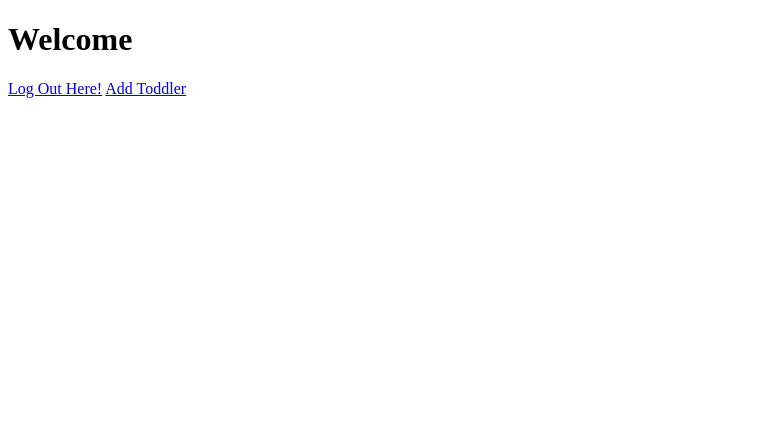
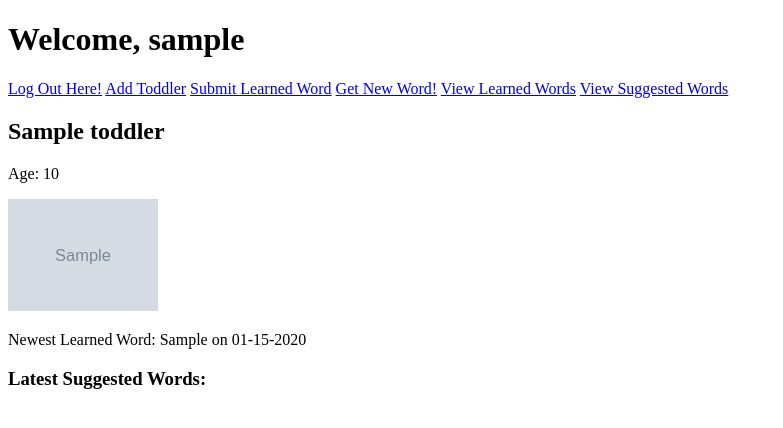
Before and after one commit to Jetsfan1970/TinyTalk, a Flask app: page /dashboard in a window 1280 px wide. Shown: the top 428 px of the page, without its empty margins (0-783 px from the left). Run offline with Flask 3, Linux system fonts and the light colour scheme; a user stored in the database is signed in; tables that the repository leaves empty hold one stand-in row (values such as "Sample post"); grey boxes marked "Sample" are stand-in pictures.

Commit message:
completed code flow and functionality

```diff
--- a/app.py
+++ b/app.py
@@ -1,16 +1,18 @@
 from flask import Flask, request, redirect, render_template, flash, url_for
-from models import db, connect_db, User, Toddler, Word, ToddlerWord, WordArt
+from models import db, connect_db, User, Toddler, Word, ToddlerWord, WordArt, SuggestedWord
 from flask_login import LoginManager, login_required, current_user, logout_user, login_user, UserMixin
 from flask_debugtoolbar import DebugToolbarExtension
-from forms import RegisterForm, LoginForm, AddToddlerForm
+from forms import RegisterForm, LoginForm, AddToddlerForm, AddLearnedWordForm, SuggestWordForm
 import requests
 from flask_bcrypt import Bcrypt
+from utilities import get_word_suggestion
+
 
 app = Flask(__name__)
 app.config['SQLALCHEMY_DATABASE_URI'] = 'postgresql:///tinytalk'
 app.config['SQLALCHEMY_TRACK_MODIFICATIONS'] = False
 app.config['SQLALCHEMY_ECHO'] = True
-app.config['SECRET_KEY'] = "dc2b223fffdfc3eefc14b6aafefb710ed97c4f002618648dd56c5c309a547c8b"
+app.config['SECRET_KEY'] = "secret"
 app.config['DEBUG_TB_INTERCEPT_REDIRECTS'] = False
 
 toolbar = DebugToolbarExtension(app)
@@ -27,7 +29,6 @@
     return User.query.get(int(user_id))
 
 @app.route('/')
-# add in method [GET] and [POST] to auth
 def homepage():
     return render_template('users/home.html')
 
@@ -42,7 +43,7 @@
             return redirect(url_for('dashboard'))
 
 
-        # If the password check fails, you might want to flash an error message
+
         else:
             flash('Login Unsuccessful. Please check username and password', 'danger')
 
@@ -69,50 +70,182 @@
 
 
 @app.route('/dashboard')
+@login_required
 def dashboard():
-    return render_template('users/dashboard.html')
+    toddler = Toddler.query.filter_by(user_id=current_user.id).first()
 
-@app.route('/add_toddler', methods=['GET','POST'])
+    # Fetch the most recent learned word
+    latest_word = None
+    if toddler:
+        latest_word = db.session.query(ToddlerWord, Word).join(Word).filter(ToddlerWord.toddler_id == toddler.id).order_by(ToddlerWord.learned_on.desc()).first()
+
+    # Fetch the 4 latest suggested words
+    latest_suggestions = None
+    if toddler:
+        latest_suggestions = db.session.query(SuggestedWord, Word).join(Word).filter(SuggestedWord.toddler_id == toddler.id).order_by(SuggestedWord.suggested_on.desc()).limit(4).all()
+
+    return render_template('users/dashboard.html', toddler=toddler, latest_word=latest_word, latest_suggestions=latest_suggestions)
+
+
+
+@app.route('/add_toddler', methods=['GET', 'POST'])
 @login_required
 def add_toddler():
+    # Check if the user already has a toddler
+    existing_toddler = Toddler.query.filter_by(user_id=current_user.id).first()
+    if existing_toddler:
+        flash('You have already added a toddler!')
+        return redirect(url_for('dashboard'))
+
     form = AddToddlerForm()
     if form.validate_on_submit():
-        # First, create and add the toddler.
-        new_toddler = Toddler(name=form.name.data, age=form.age.data, user_id=current_user.id)
+        new_toddler = Toddler(
+        name=form.name.data,
+        age=form.age.data,
+        user_id=current_user.id,
+        image_url=form.image_url.data or None)
         db.session.add(new_toddler)
 
-        # Splitting entered words and associating them with the toddler.
         words = [word.strip() for word in form.learned_words.data.split(',')]
         for word_text in words:
             word_instance = Word.query.filter_by(word=word_text).first()
 
-            # If the word doesn't exist in the database, create it.
             if not word_instance:
                 word_instance = Word(word=word_text)
                 db.session.add(word_instance)
 
-            # Create an association between the word and the toddler.
             toddler_word = ToddlerWord(toddler=new_toddler, word=word_instance)
             db.session.add(toddler_word)
 
         db.session.commit()
         flash('Toddler added successfully!')
-        return redirect(url_for('dashboard'))  # or whichever route you want to redirect to
+        return redirect(url_for('dashboard'))
 
     return render_template('toddlers/add_toddler.html', form=form)
 
-@app.route('/view_toddlers')
-def view_toddler():
-    return render_template('toddlers/view_toddler.html')
 
-@app.route('/suggest_words')
-def get_new_words():
-    return render_template('words/suggest_words')
+@app.route('/suggest_word', methods=['GET', 'POST'])
+@login_required
+def suggest_word():
+    form = SuggestWordForm()
+    suggested_word_text = None
+
+    if form.validate_on_submit():
+        # Fetch word suggestion based on category
+        category = form.category.data
+        suggested_word_text = get_word_suggestion(category, current_user.id)
+
+        if suggested_word_text:
+            # Add this word to the SuggestedWord table
+            word_instance = Word.query.filter_by(word=suggested_word_text).first()
+
+            if not word_instance:
+                word_instance = Word(word=suggested_word_text)
+                db.session.add(word_instance)
+                db.session.flush()  # to get id for the new word
+
+            toddler = Toddler.query.filter_by(user_id=current_user.id).first()
+            new_suggestion = SuggestedWord(toddler_id=toddler.id, word_id=word_instance.id)
+            db.session.add(new_suggestion)
+            db.session.commit()
+
+            flash(f'Suggested word: {suggested_word_text}')
+        else:
+            flash('Unable to fetch a word suggestion. Try again later.')
+
+    return render_template('words/suggest_word.html', form=form, word=suggested_word_text)
+
+
 
 @app.route('/learned_words')
+@login_required
 def learned_words():
-    return render_template('words/learned_words.html')
+    toddler = Toddler.query.filter_by(user_id=current_user.id).first()
+    learned_words = None
+    if toddler:
+        learned_words = db.session.query(ToddlerWord, Word).join(Word).filter(ToddlerWord.toddler_id == toddler.id).all()
+    return render_template('words/learned_words.html', toddler=toddler, learned_words=learned_words)
 
-@app.route('/submit_word')
+
+
+@app.route('/submit_word', methods=['GET', 'POST'])
+@login_required
 def submit_word():
-    return render_template('words/submit_word.html')
+    form = AddLearnedWordForm()
+    toddler = Toddler.query.filter_by(user_id=current_user.id).first()
+
+    # Ensure that the user has a toddler registered
+    if not toddler:
+        flash('Please add a toddler first!')
+        return redirect(url_for('add_toddler'))
+
+    if form.validate_on_submit():
+        words = [word.strip() for word in form.learned_words.data.split(',')]
+        for word_text in words:
+            word_instance = Word.query.filter_by(word=word_text).first()
+
+            if not word_instance:
+                word_instance = Word(word=word_text)
+                db.session.add(word_instance)
+
+            # Check if the word is already associated with the toddler
+            exists = ToddlerWord.query.filter_by(toddler_id=toddler.id, word_id=word_instance.id).first()
+            if not exists:
+                toddler_word = ToddlerWord(toddler=toddler, word=word_instance)
+                db.session.add(toddler_word)
+            else:
+                flash(f'Word "{word_text}" already associated with your toddler.', 'warning')
+
+            # If there's a comment/note associated with the word
+            if form.comment.data:
+                word_instance.notes = form.comment.data
+
+        db.session.commit()
+        flash('Word(s) added successfully!')
+        return redirect(url_for('dashboard'))
+
+    return render_template('words/submit_word.html', form=form)
+
+
+@app.route('/learn_word/<int:word_id>', methods=['POST'])
+@login_required
+def learn_word(word_id):
+    word = Word.query.get(word_id)
+    if word:
+        toddler = Toddler.query.filter_by(user_id=current_user.id).first()
+        toddler_word = ToddlerWord(toddler=toddler, word=word)
+        db.session.add(toddler_word)
+
+        # Update suggestion status
+        suggestion = SuggestedWord.query.filter_by(toddler_id=toddler.id, word_id=word_id).first()
+        if suggestion:
+            suggestion.is_learned = True
+
+        db.session.commit()
+        flash(f'Learned word: {word.word}')
+    return redirect(url_for('dashboard'))
+
+
+
+
+@app.route('/delete_suggested_word/<int:suggestion_id>', methods=['POST'])
+@login_required
+def delete_suggested_word(suggestion_id):
+    suggestion = SuggestedWord.query.get(suggestion_id)
+    if suggestion:
+        db.session.delete(suggestion)
+        db.session.commit()
+        flash('Suggested word deleted')
+    return redirect(url_for('dashboard'))
+
+@app.route('/suggested_words')
+@login_required
+def suggested_words():
+    toddler = Toddler.query.filter_by(user_id=current_user.id).first()
+
+    if toddler:
+        suggested_words = db.session.query(SuggestedWord, Word).join(Word).filter(SuggestedWord.toddler_id == toddler.id).order_by(SuggestedWord.suggested_on.desc()).all()
+
+        return render_template('users/suggested_words.html', toddler=toddler, suggested_words=suggested_words)
+
+    return render_template('users/suggested_words.html', toddler=None, suggested_words=None)
--- a/models.py
+++ b/models.py
@@ -28,7 +28,7 @@
     __tablename__ = 'words'
     id = db.Column(db.Integer, primary_key=True)
     word = db.Column(db.String(100), nullable=False, unique=True)
-    definition = db.Column(db.String(255), nullable=True)
+    notes = db.Column(db.String(255), nullable=True)
     learned_by = db.relationship('ToddlerWord', backref='word', lazy=True)
     art = db.relationship('WordArt', backref='word', uselist=False)
 
@@ -46,6 +46,7 @@
     id = db.Column(db.Integer, primary_key=True)
     toddler_id = db.Column(db.Integer, db.ForeignKey('toddlers.id'), nullable=False)
     word_id = db.Column(db.Integer, db.ForeignKey('words.id'), nullable=False)
+    learned_on = db.Column(db.DateTime, default=datetime.utcnow)
 
 class WordArt(db.Model):
     __tablename__ = 'word_arts'
--- a/templates/toddlers/add_toddler.html
+++ b/templates/toddlers/add_toddler.html
@@ -9,6 +9,6 @@
     <h1>Add Toddler</h1>
     <form method="POST" action="">
       {{ form.hidden_tag() }} {{ form.name.label }} {{ form.name }}{{ form.age.label }} {{
-      form.age }} {{ form.learned_words.label }} {{ form.learned_words }} {{ form.submit }}
+      form.age }} {{ form.learned_words.label }} {{ form.learned_words }} {{ form.image_url }}  {{ form.submit }}
   </body>
 </html>
--- a/templates/users/dashboard.html
+++ b/templates/users/dashboard.html
@@ -6,8 +6,61 @@
     <title>Dashboard</title>
   </head>
   <body>
-    <h1>Welcome</h1>
-    <a href="{{url_for('logout')}}">Log Out Here!</a>
+    <h1>Welcome, {{ current_user.username }}</h1>
+    <a href="{{ url_for('logout') }}">Log Out Here!</a>
+
+    {% if not toddlers %}
     <a href="{{url_for('add_toddler')}}">Add Toddler</a>
+    {% endif %}
+
+    <a href="{{url_for('submit_word')}}">Submit Learned Word</a>
+
+    <a href="{{ url_for('suggest_word') }}">Get New Word!</a>
+
+    <a href="{{ url_for('learned_words') }}">View Learned Words</a>
+
+    <a href="{{ url_for('suggested_words') }}">View Suggested Words</a>
+
+    {% if toddler %}
+    <div class="toddler-details">
+      <h2>{{ toddler.name }}</h2>
+      <p>Age: {{ toddler.age }}</p>
+      {% if toddler.image_url %}
+      <img src="{{ toddler.image_url }}" alt="{{ toddler.name }}" width="150" />
+      {% endif %} {% if latest_word %}
+      <p>
+        Newest Learned Word: {{ latest_word[1].word }} on {{
+        latest_word[0].learned_on.strftime('%m-%d-%Y') }}
+      </p>
+      {% else %}
+      <p>No words learned yet!</p>
+      {% endif %}
+    </div>
+    {% endif %}
+
+    <h3>Latest Suggested Words:</h3>
+    <ul>
+      {% if latest_suggestions %} {% for suggestion in latest_suggestions %} {%
+      if not suggestion[0].is_learned %}
+      <li>
+        {{ suggestion[1].word }} ({{
+        suggestion[0].suggested_on.strftime('%d-%m-%Y') }})
+        <form
+          method="POST"
+          action="{{ url_for('learn_word', word_id=suggestion[1].id) }}"
+        >
+          <button type="submit">Learn Word</button>
+        </form>
+        <form
+          method="POST"
+          action="{{ url_for('delete_suggested_word', suggestion_id=suggestion[0].id) }}"
+        >
+          <button type="submit">Delete Suggestion</button>
+        </form>
+      </li>
+      {% endif %} {% endfor %} {% else %}
+      <li>No suggested words available.</li>
+      {% endif %}
+    </ul>
   </body>
 </html>
```
Also changed, not shown: forms.py (+16 -1 lines), templates/users/suggested_words.html (added, +25 -0 lines), templates/words/learned_words.html (+26 -0 lines), templates/words/submit_word.html (+24 -0 lines), templates/words/suggest_word.html (added, +27 -0 lines), utilities.py (added, +40 -0 lines), apicalls.py (deleted), templates/toddlers/view_toddler.html (deleted), templates/words/suggest_words.html (deleted).
